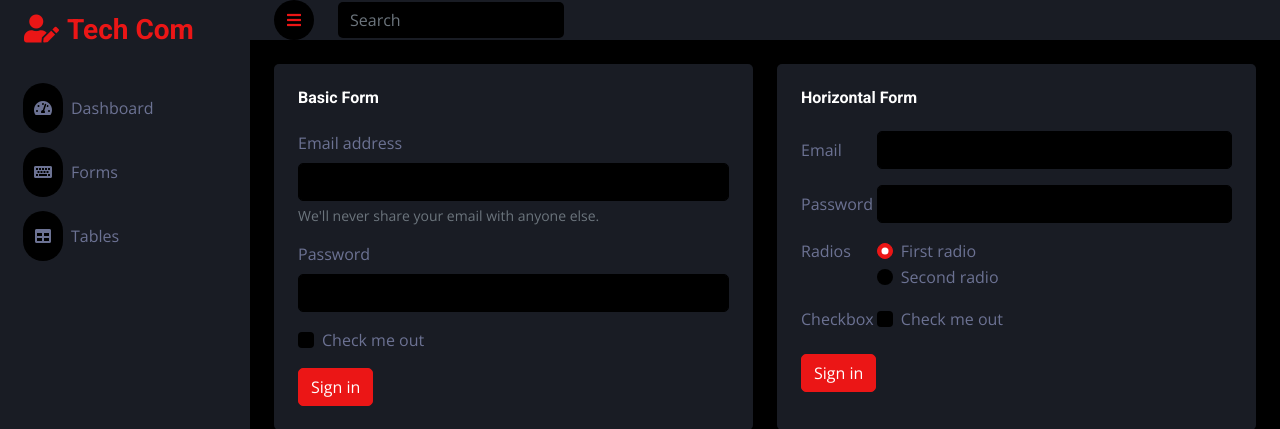
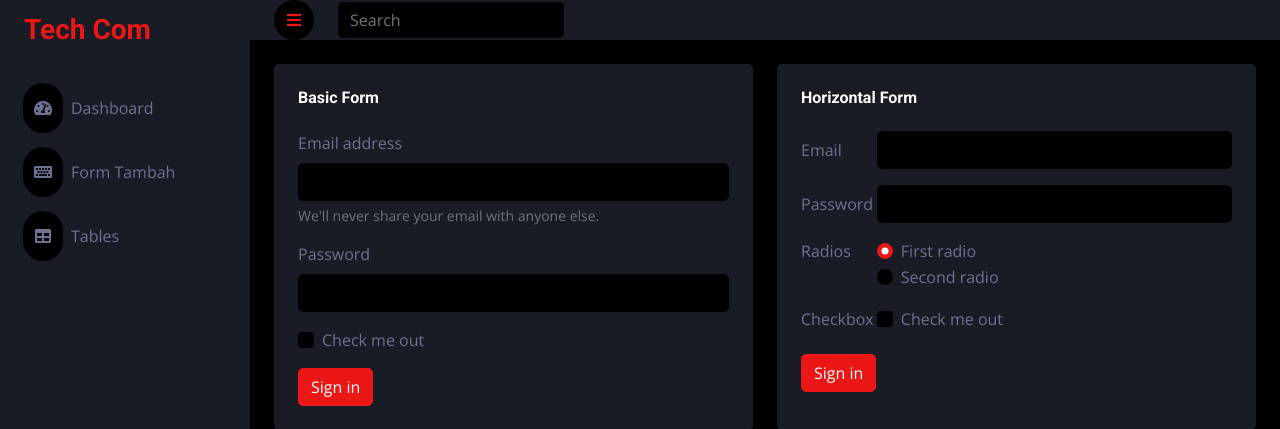
Before and after one commit to 481n4y4/Kelompok1-TA, a PHP site: page /form.php in a window 1280 px wide. Shown: the top 429 px of the page. Run offline with PHP 8.4, Linux system fonts and the light colour scheme; some libraries are stand-ins or nearby versions.

Commit message:
hapus foto dan ganti nama sidebar

```diff
--- a/layout/header.php
+++ b/layout/header.php
@@ -45,12 +45,12 @@
         <!-- Sidebar Start -->
         <div class="sidebar pe-4 pb-3">
             <nav class="navbar bg-secondary navbar-dark">
-                <a href="index.html" class="navbar-brand mx-4 mb-3">
-                    <h3 class="text-primary"><i class="fa fa-user-edit me-2"></i>Tech Com</h3>
+                <a href="index.php" class="navbar-brand mx-4 mb-3">
+                    <h3 class="text-primary"></i>Tech Com</h3>
                 </a>
                 <div class="navbar-nav w-100">
                     <a href="index.php" class="nav-item nav-link"><i class="fa fa-tachometer-alt me-2"></i>Dashboard</a>
-                    <a href="form.php" class="nav-item nav-link"><i class="fa fa-keyboard me-2"></i>Forms</a>
+                    <a href="form.php" class="nav-item nav-link"><i class="fa fa-keyboard me-2"></i>Form Tambah</a>
                     <a href="table.php" class="nav-item nav-link"><i class="fa fa-table me-2"></i>Tables</a>
                 </div>
             </nav>
```
